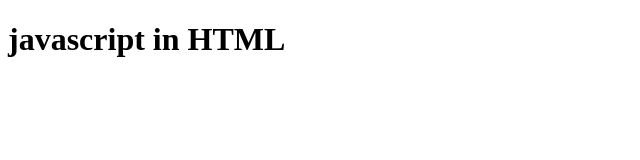
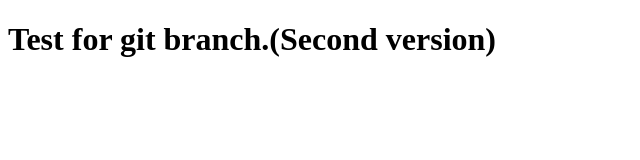
Before and after one commit to fregoco/testRepo, a plain HTML site: page index.html in a window 1280 px wide. Shown: the whole page, without its empty margins (0-640 px from the left). Drawn offline with Linux system fonts and the light colour scheme.

Commit message:
Changed tag<h1>

```diff
--- a/index.html
+++ b/index.html
@@ -5,7 +5,7 @@
 		<link type="text/css" rel="stylesheet" href="">
 	</header>
 	<body>
-		<h1>javascript in HTML</h1>
+		<h1>Test for git branch.(Second version)</h1>
 		<script type="text/javascript" src="script.js"></script>
 	</body>
 </html>
```
